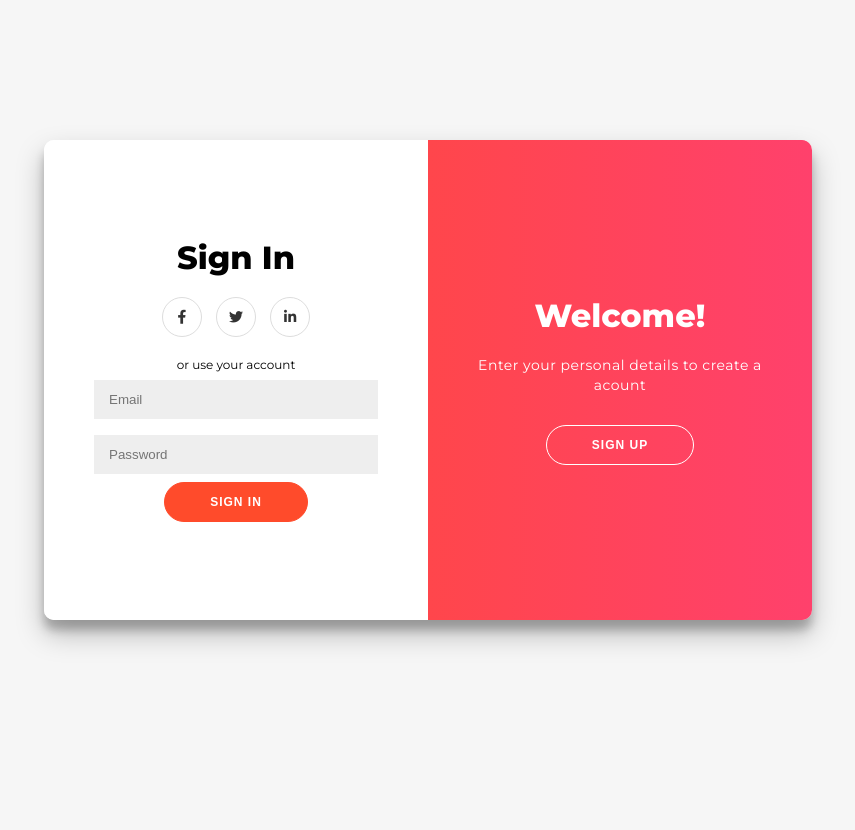
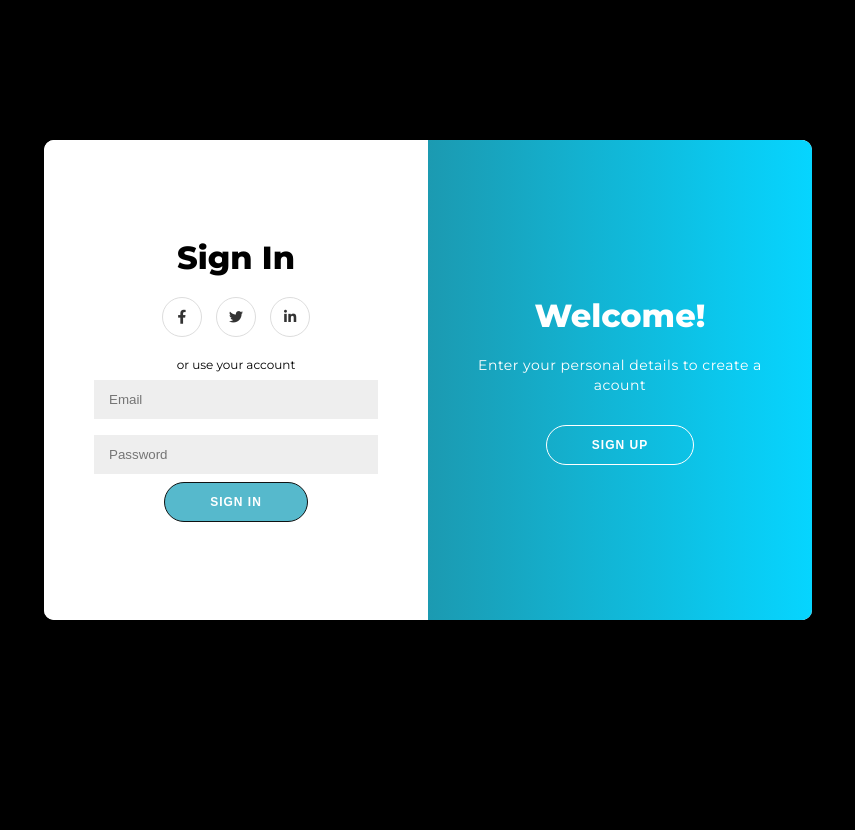
Before and after one commit to Goldnboy26/EMFITNESS, a PHP site: page /assets/login.html in a window 1280 px wide. Shown: the whole page, without its empty margins (212-1067 px from the left). Run offline with PHP 8.4, Linux system fonts and the light colour scheme; some libraries are stand-ins or nearby versions.

Commit message:
colors in login

```diff
--- a/assets/css/login.css
+++ b/assets/css/login.css
@@ -3,7 +3,7 @@
   box-sizing: border-box;
 }
 body {
-  background: #f6f6f6;
+  background: black;
   display: flex;
   justify-content: center;
   align-items: center;
@@ -37,8 +37,8 @@ a {
 }
 button {
   border-radius: 20px;
-  border: 1px solid #ff4b2b;
-  background-color: #ff4b2b;
+  border: 1px solid #0f1212;
+  background-color: #56b9cc;;
   color: #fff;
   font-size: 12px;
   font-weight: bold;
@@ -138,7 +138,7 @@ input {
 .overlay {
   background: #ff4b2b;
   background: -webkit-linear-gradient(to right, #ff4b2b, #ff416c);
-  background: linear-gradient(to right, #ff4b2b, #ff416c);
+  background: linear-gradient(to right, #315f63, #06d5ff);
   background-repeat: no-repeat;
   background-size: cover;
   background-position: 0 0;
```
